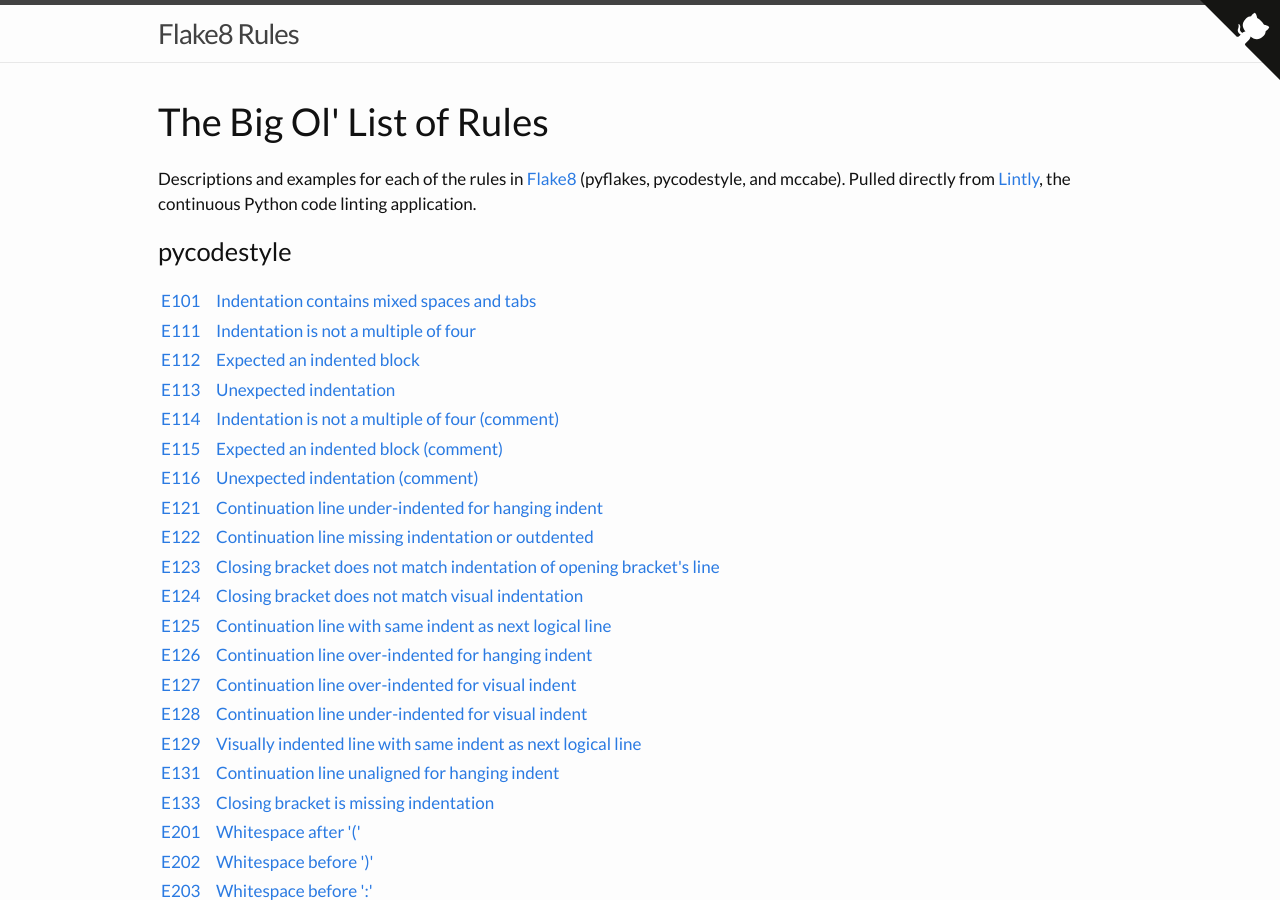
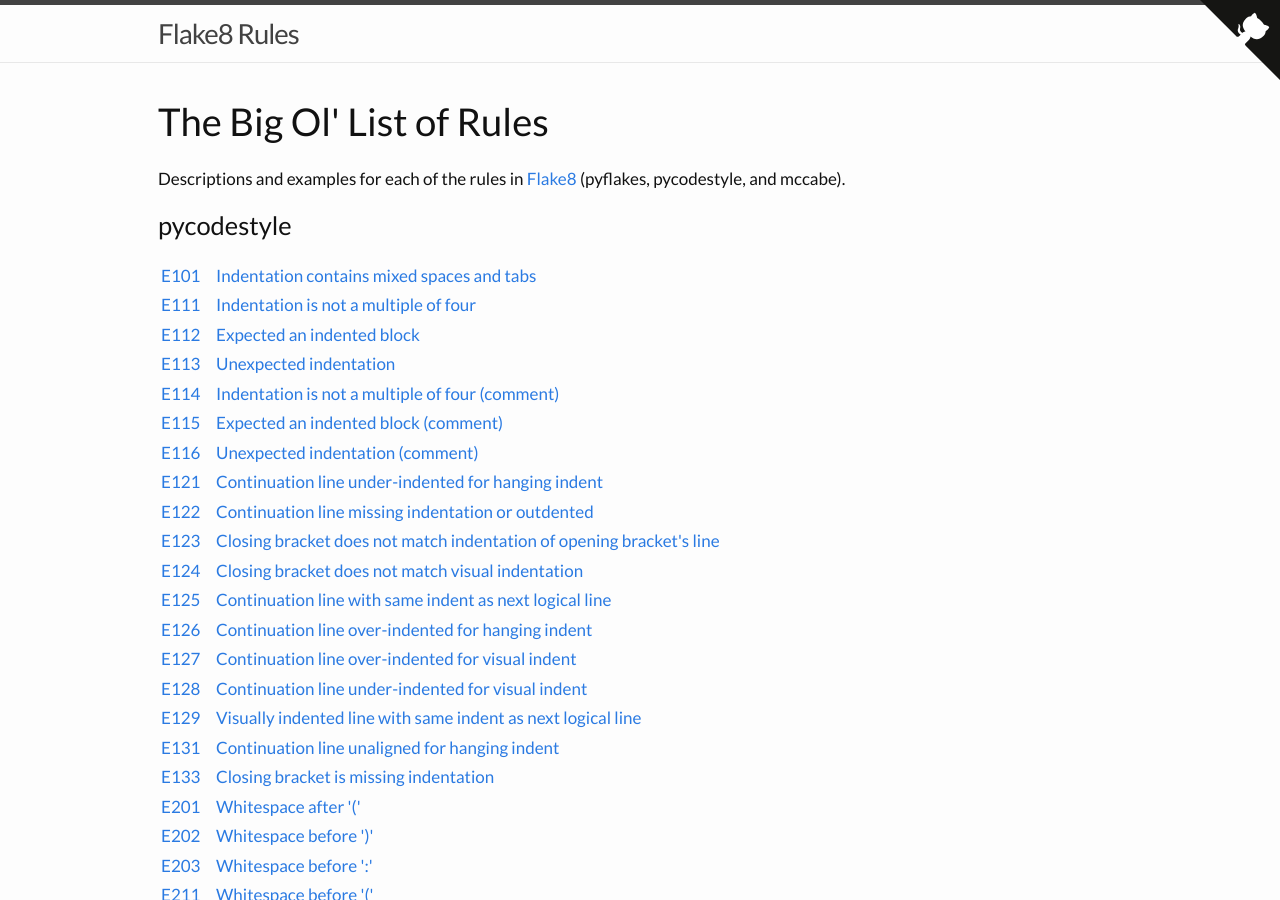
Before and after one commit to grantmcconnaughey/Flake8Rules, a Jekyll site: the page built from index.md, in a window 1280 px wide and 900 px high. Built offline with Jekyll 4.4.1, drawn with Linux system fonts in a browser that asks for light colours.

Commit message:
Lintly website is not a thing anymore :(

```diff
--- a/_layouts/home.html
+++ b/_layouts/home.html
@@ -6,7 +6,7 @@
 
   <h1 class="page-heading">The Big Ol' List of Rules</h1>
 
-  <p>Descriptions and examples for each of the rules in <a href="http://flake8.pycqa.org/en/latest/index.html">Flake8</a> (pyflakes, pycodestyle, and mccabe). Pulled directly from <a href="https://lintly.com">Lintly</a>, the continuous Python code linting application.</p>
+  <p>Descriptions and examples for each of the rules in <a href="http://flake8.pycqa.org/en/latest/index.html">Flake8</a> (pyflakes, pycodestyle, and mccabe).</p>
 
   <h2 id="pycodestyle">pycodestyle</h2>
 
```
